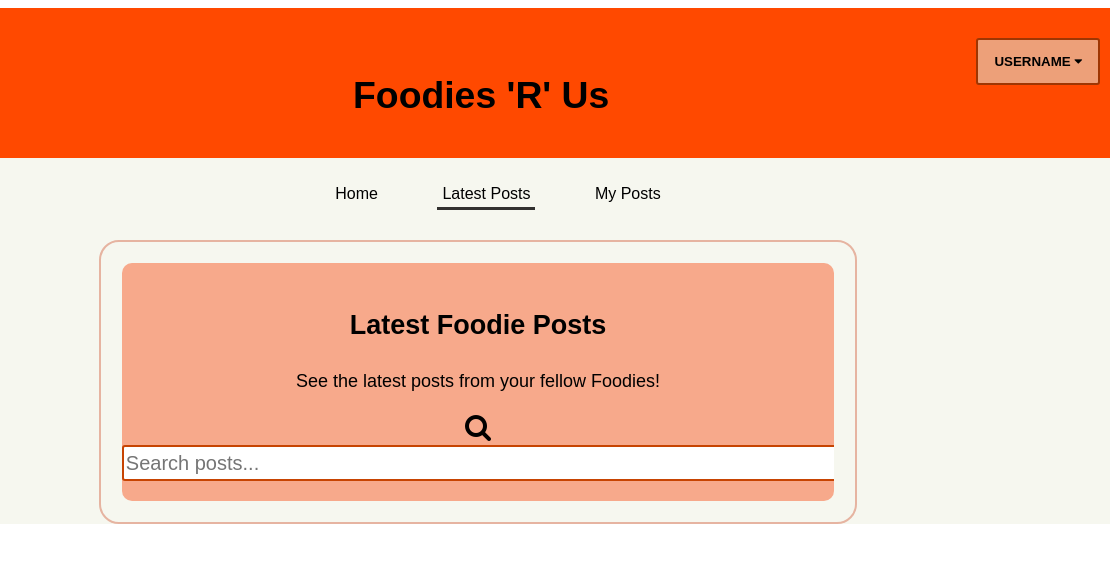
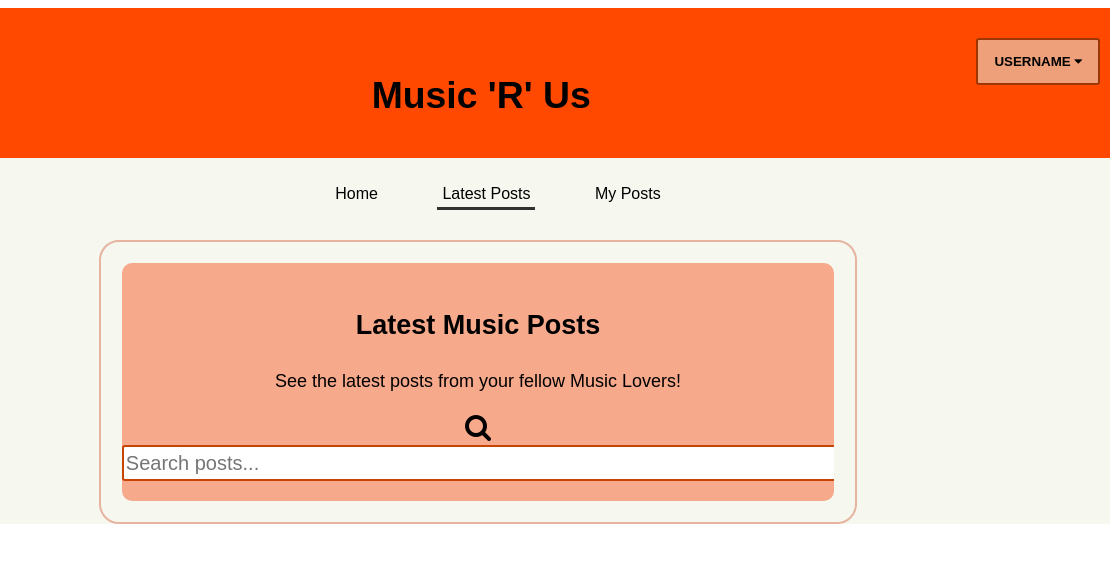
Before and after one commit to RoscoGooch/DSS2025-26-002-UG8, a website: page app/public/html/posts.html in a window 1280 px wide. Shown: the full height of the page, 162-1280 px from the left. Drawn offline with nearby package versions, Linux system fonts and the light colour scheme; no server answers.

Commit message:
Change title and headings from Foodies to Music

```diff
--- a/app/public/html/posts.html
+++ b/app/public/html/posts.html
@@ -2,7 +2,7 @@
 <html>
 
 <head>
-    <title> Foodies 'R' Us </title>
+    <title> Music 'R' Us </title>
     <meta charset="utf-8">
     <link rel="icon" type="image/x-icon" href="../imgs/foodie.ico">
     <link rel="stylesheet" href="../css/style.css">
@@ -16,7 +16,7 @@
 <body>
     <header>
         <a href="../html/index.html"><img id="logo" src="../imgs/logo.png"></a>
-        <h1>Foodies 'R' Us</h1>
+        <h1>Music 'R' Us</h1>
         <div class="dropdown">
             <button id="login_link" href="#">Username <i class="fa fa-caret-down"></i></button>
             <div class="dropdown-content">
@@ -42,8 +42,8 @@
 
     <main>
         <section id="postsList">
-            <h2>Latest Foodie Posts</h2>
-            <p>See the latest posts from your fellow Foodies!</p>
+            <h2>Latest Music Posts</h2>
+            <p>See the latest posts from your fellow Music Lovers!</p>
 
             <i class="fa fa-search" aria-hidden="true"></i>
             <input class="search_bar" id="search" name="search" type="text" placeholder="Search posts...">
```
